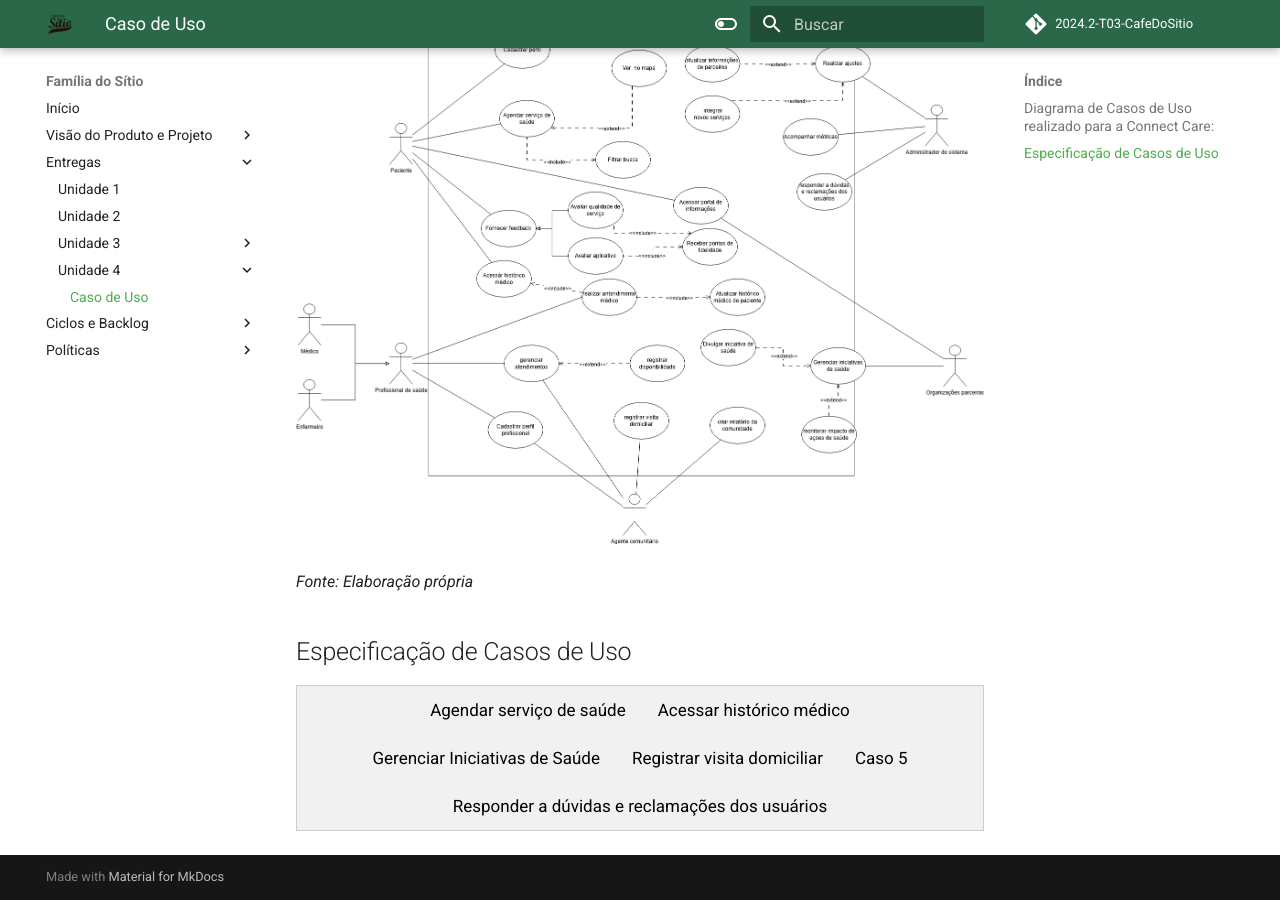
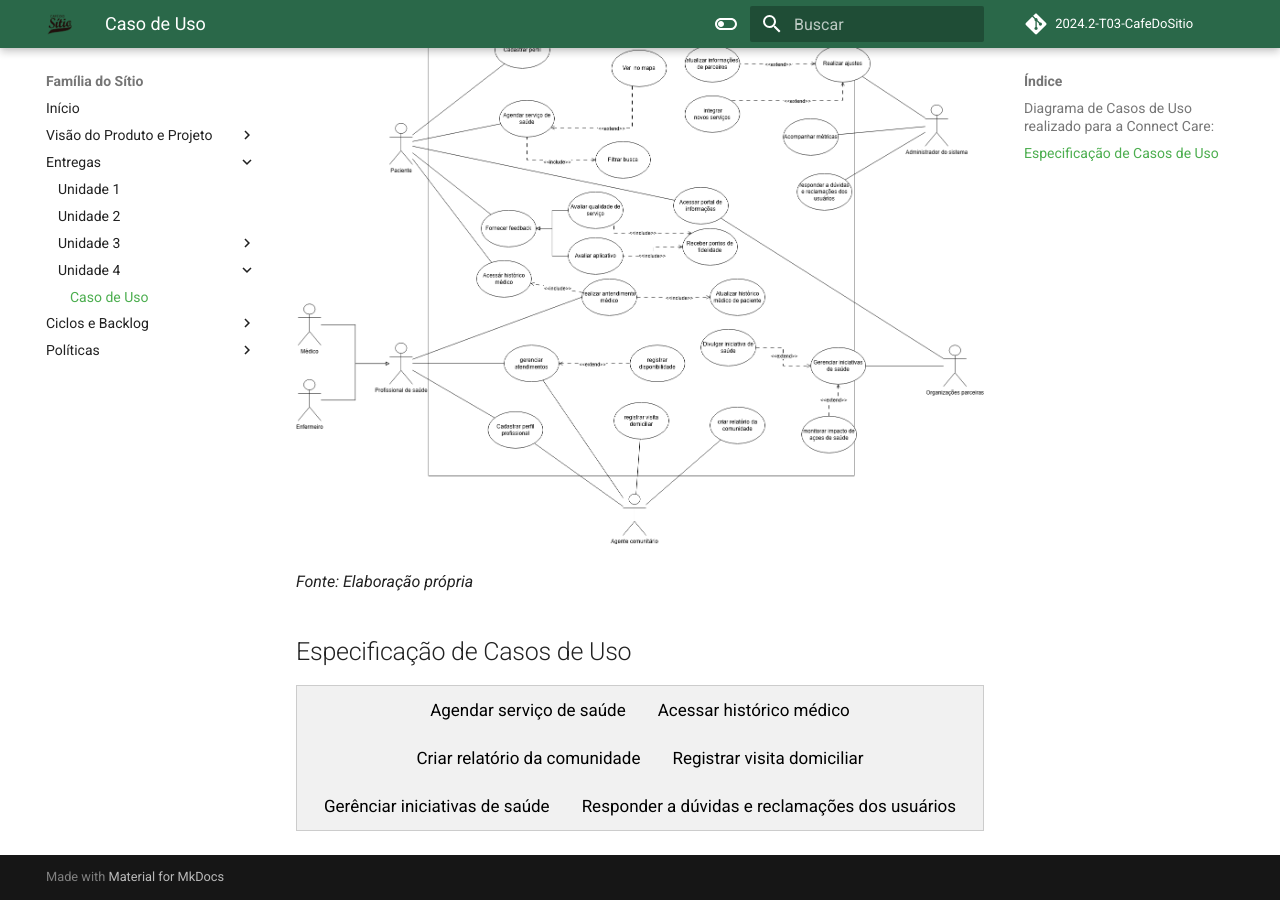
Before and after one commit to mdsreq-fga-unb/2024.2-T03-CafeDoSitio, an MkDocs documentation site: the page built from docs/sections/5-entregas/Unidade4/casoDeUso.md, in a window 1280 px wide and 900 px high, scrolled down 699 px. Built offline with MkDocs 1.6.1 and Material for MkDocs 9.7.7, drawn with Linux system fonts in a browser that asks for light colours; comment, search, counter and statistics services are not loaded; some of the changed lines change nothing that is shown.

Commit message:
docs: arruma a versão do caso de uso

```diff
--- a/docs/sections/5-entregas/Unidade4/casoDeUso.md
+++ b/docs/sections/5-entregas/Unidade4/casoDeUso.md
@@ -28,9 +28,9 @@
 <div class="tab">
   <button class="tablinks" onclick="openTab(event, 'Agendar')">Agendar serviço de saúde</button>
   <button class="tablinks" onclick="openTab(event, 'X')">Acessar histórico médico</button>
-  <button class="tablinks" onclick="openTab(event, 'Y')">Gerenciar Iniciativas de Saúde</button>
+  <button class="tablinks" onclick="openTab(event, 'Y')">Criar relatório da comunidade</button>
   <button class="tablinks" onclick="openTab(event, 'Registrar_visita_domiciliar')">Registrar visita domiciliar</button>
-  <button class="tablinks" onclick="openTab(event, 'A')">Caso 5</button>
+  <button class="tablinks" onclick="openTab(event, 'A')">Gerênciar iniciativas de saúde</button>
   <button class="tablinks" onclick="openTab(event, 'ResponderDuvidas')">Responder a dúvidas e reclamações dos usuários</button>
 </div>
 
@@ -244,22 +244,23 @@
 
   <h3>4. Fluxo Básico (FB)</h3>
   <ol>
-  <li>O paciente seleciona a opção "Histórico Médico" no menu principal.</li>
-  <li>O sistema solicita os critérios de busca (período, tipo de registro, etc.).</li>
-  <p>Se não estiver autenticado, o sistema redireciona para a tela de login. [FE01 - Falha na autenticação]<p>
-  <li>O paciente insere os critérios desejados.</li>
-  <p>Se os critérios não forem preenchidos, o sistema exibe uma mensagem de erro e solicita a inserção dos dados. [FE03 - Informações obrigatórias não preenchidas]<p>
-  <p>O sistema valida os critérios de busca. [RN01 - Controle de acesso]<p>
-  <li>O sistema garante que apenas pacientes autenticados ou profissionais de saúde autorizados possam acessar os dados.</li>
-  <p>O sistema exibe a lista de registros correspondentes. [FA01 - Sem registros encontrados]</p>
-  <li>Se não houver registros para os critérios informados, o sistema exibe uma mensagem e permite a inserção de novos critérios.</li>
-  <li>O paciente seleciona um registro específico para visualizar os detalhes.</li>
-  <p>O sistema apresenta as informações do registro, incluindo data, diagnóstico, prescrições e anotações. [RN02 - Segurança e privacidade]<p>
-  <li>Os dados são protegidos conforme a LGPD, garantindo acesso apenas a usuários autorizados.</li>
-  <p>O paciente pode baixar ou imprimir o registro. [RN03 - Disponibilidade dos registros]<p>
-  <li>O sistema garante que os registros estejam acessíveis e armazenados de forma segura.</li>
-  <li>O caso de uso é encerrado.</li>
-</ol>
+      <li>1. O paciente seleciona a opção "Histórico Médico" no menu principal.</li>
+      <li>2. O sistema solicita os critérios de busca (período, tipo de registro, etc.).</li>
+      <li>Se não estiver autenticado, o sistema redireciona para a tela de login.>
+      <li>3. O sistema solicita os critérios de busca (período, tipo de registro, etc.).</li>
+      <li>4. O paciente insere os critérios desejados. [FE03 - Informações obrigatórias não preenchidas]</li>
+      <li>Se os critérios não forem preenchidos, o sistema exibe uma mensagem de erro e solicita a inserção dos dados.</li>
+      <li>5. O sistema valida os critérios de busca. [RN01 - Controle de acesso]</li>
+      <li>O sistema garante que apenas pacientes autenticados ou profissionais de saúde autorizados possam acessar os dados.</li>
+      <li>6. O sistema exibe a lista de registros correspondentes. [FA01 - Sem registros encontrados]</li>
+      <li>Se não houver registros para os critérios informados, o sistema exibe uma mensagem e permite a inserção de novos critérios.</li>
+      <li>7. O paciente seleciona um registro específico para visualizar os detalhes.</li>
+      <li>8. O sistema apresenta as informações do registro, incluindo data, diagnóstico, prescrições e anotações. [RN02 - Segurança e privacidade]</li>
+      <li>Os dados são protegidos conforme a LGPD, garantindo acesso apenas a usuários autorizados.</li>
+      <li>9. O paciente pode baixar ou imprimir o registro. [RN03 - Disponibilidade dos registros]</li>
+      <li>O sistema garante que os registros estejam acessíveis e armazenados de forma segura.</li>
+      <li>10. O caso de uso é encerrado.</li>
+  </ol>
 
   <h3>5. Fluxo Alternativo (FA)</h3>
   <h4>FA01 -  Sem registros encontrados</h4>
@@ -277,19 +278,12 @@
   <h3>6. Fluxo de Exceção (FE)</h3>
   <h4>FE01 - Falha na autenticação</h4>
   <p>Se o paciente ou profissional não estiver autenticado, o sistema redireciona para a tela de login.</p>
-  <p>Regra de Negócio Associada: RN01 - Controle de acesso: Apenas pacientes autenticados podem acessar seu histórico médico, e profissionais de saúde precisam de permissão expressa do paciente.</p>
 
   <h4>FE02 - Erro no carregamento dos registros</h4>
   <p>Se houver falha na exibição do histórico, o sistema informa o erro e solicita uma nova tentativa.</p>
-  <p>Regra de Negócio Associada: RN03 - Disponibilidade dos registros: O sistema deve garantir que os registros estejam acessíveis e armazenados de forma segura.</p>
 
   <h4>FE03 - Informações obrigatórias não preenchidas</h4>
   <p>Se o paciente não preencher os critérios de busca, o sistema impede o avanço e solicita a inserção dos dados.</p>
-  <p>Regra de Negócio Associada: RN01 - Controle de acesso: Apenas pacientes autenticados podem acessar seu histórico médico. O sistema garante que as informações mínimas necessárias para o acesso ao histórico sejam fornecidas.</p>
-
-  <h4>FE04 - Violação de segurança ou acesso não autorizado</h4>
-  <p>Descrição: Se um usuário tentar acessar dados sem permissão ou realizar uma ação não autorizada, o sistema impede a ação e informa sobre a violação.</p>
-  <p>Regra de Negócio Associada: RN02 - Segurança e privacidade: Os dados do histórico devem ser protegidos conforme a LGPD, garantindo acesso apenas a usuários autorizados.</p>
 
   <h3>7. Regras de Negócio (RN)</h3>
 
@@ -450,10 +444,16 @@
           <td>1.1</td>
       </tr>
       <tr>
+          <td>10/02/2025</td>
+          <td>Arthur Suares</td>
+          <td>Adicionando regras de negócio ao fluxo base</td>
+          <td>1.2</td>
+      </tr>
+      <tr>
           <td>09/02/2025</td>
           <td>Arthur Suares</td>
           <td>Revisão do documento</td>
-          <td>1.2</td>
+          <td>1.3</td>
       </tr>
   </table>
 
@@ -480,15 +480,14 @@
       <ul>
         <li>Consultar pacientes</li>
         <li>Registrar novo paciente [FA01]</li>
-        <li>Emergência [FA02]</li>
+        <li>Emergência [FA02] [RN03]</li>
       </ul>
       <li>O sistema exibe uma lista de pacientes cadastrados ou permite a busca por nome, CPF ou endereço.</li>
       <li>O agente seleciona o paciente visitado.</li>
-      <li>O sistema exibe o prontuário digital do paciente, incluindo informações médicas anteriores.</li>
-      <li>O agente insere os dados da visita, como sintomas observados, condições do paciente e orientações fornecidas.</li>
-      <li>Se necessário, o agente pode registrar encaminhamentos para unidades de saúde ou solicitar exames complementares.</li>
+      <li>O sistema exibe o prontuário digital do paciente, incluindo informações médicas anteriores. [RN01]</li>
+      <li>O agente insere os dados da visita, como sintomas observados, condições do paciente e orientações fornecidas. [RN04]</li>
       <li>O agente confirma o registro da visita.</li>
-      <li>O sistema armazena os dados no prontuário digital do paciente e gera um relatório para acompanhamento.</li>
+      <li>O sistema armazena os dados no prontuário digital do paciente e gera um relatório para acompanhamento. [RN02]</li>
       <li>O agente recebe uma confirmação da operação bem-sucedida.</li>
       <li>O caso de uso se encerra</li>
   </ol>
@@ -528,7 +527,7 @@
   <h4>RN03 - Registro de emergência</h4>
   <p>Caso uma emergência seja identificada, o agente deve registrar a ocorrência e acionar os serviços apropriados antes de concluir o registro da visita, conforme o fluxo alternativo [FA02].</p>
 
-  <h4>RN02 - O registro da visita deve conter informações obrigatórias</h4>
+  <h4>RN04 - O registro da visita deve conter informações obrigatórias</h4>
   <p>Para que o registro seja concluído, os campos obrigatórios (como sintomas observados, condições do paciente e orientações fornecidas) devem estar preenchidos.</p>
 
   <h3>8. Pós-Condições</h3>
@@ -554,134 +553,140 @@
   </ol>
 </div>
 
-
-
-
-
 <div id="A" class="tabcontent">
-<h2>UC - Realizar Pré-Agendamento</h2>
+<h2>UC - Gerenciar iniciativas de saúde</h2>
 
   <h3>Especificação de Caso de Uso</h3>
   <h3>Histórico de Revisão</h3>
   <table>
-      <tr>
+    <tr>
           <th>Data</th>
           <th>Autor</th>
           <th>Modificações</th>
           <th>Versão</th>
-      </tr>
-      <tr>
-          <td>24/04/2022</td>
-          <td>Laís Portela</td>
+    </tr>
+    <tr>
+          <td>10/02/2025</td>
+          <td>João Pedro</td>
           <td>Adicionando caso de uso no documento</td>
           <td>1.0</td>
-      </tr>
-      <tr>
-          <td>26/04/2022</td>
-          <td>Laís Portela</td>
-          <td>Revisão do documento</td>
-          <td>1.1</td>
-      </tr>
-      <tr>
-          <td>26/04/2022</td>
-          <td>Laís Portela</td>
-          <td>Alterações no fluxo básico e outros</td>
-          <td>1.2</td>
-      </tr>
-      <tr>
-          <td>26/04/2022</td>
-          <td>Laís Portela</td>
-          <td>Adição de regra de negócio</td>
-          <td>1.3</td>
-      </tr>
+    </tr>
+    <tr>
+        <td>10/02/2025</td>
+        <td>João Pedro</td>
+        <td>Correções de erros gramaticais</td>
+        <td>1.1</td>
+    </tr>
+
   </table>
 
   <h3>1. Breve Descrição</h3>
-  <p>Este caso de uso é utilizado pelos clientes para fazer o pré-agendamento do animal, bem como escolher os serviços prestados e meios de pagamento.</p>
+  <p>Este caso de uso permite que as organizações parceiras registrem, divulguem e monitorem iniciativas de saúde na plataforma ConnectCare.</p>
 
   <h3>2. Atores</h3>
   <ul>
-      <li>2.1 Cliente que deseja hospedar o seu animal em um hotel para pets.</li>
-      <li>2.2 Funcionário que trabalha no hotel para animais e deseja aprovar agendamentos e definir serviços de forma virtual.</li>
+      <li>2.1 Organizações Parceiras (ONGs, hospitais e instituições governamentais)</li>
   </ul>
 
   <h3>3. Condições Prévias</h3>
   <ul>
-      <li>3.1 Cliente fez login.</li>
-      <li>3.2 Cliente cadastrou pelo menos um animal.</li>
+      <li>3.1 A organização parceira deve estar cadastrada e autenticada na plataforma.</li>
   </ul>
 
   <h3>4. Fluxo Básico (FB)</h3>
   <ol>
-      <li>O cliente seleciona a opção "hospedar pet".</li>
-      <li>O cliente seleciona o animal desejado.</li>
-      <li>O cliente digita as datas desejadas (RN04).</li>
-      <li>O sistema faz a validação da data (FE01, FE02, FE03, RN01).</li>
-      <li>O sistema mostra o valor da hospedagem (RN01).</li>
-      <li>O sistema solicita informações complementares do animal.</li>
-      <li>O cliente confirma o pré-agendamento (RN02).</li>
-      <li>O sistema verifica se o cliente deseja escolher algum serviço ou definir a forma de pagamento (FA01, FA02, FA03).</li>
+      <li>A organização parceira acessa a plataforma ConnectCare.</li>
+      <li>A organização seleciona a opção "Gerenciar Iniciativas de Saúde".</li>
+      <li>O sistema apresenta as seguintes opções:<br>
+        - Cadastrar<br>
+        - Visualizar [FA01]<br>
+        - Editar [FA02]<br>
+        - Excluir [FA03]<br>
+        - Monitorar [FA04]</li>
+      <li>A organização seleciona a opção "Cadastrar".</li>
+      <li>A organização preenche os detalhes de uma nova iniciativa, incluindo: </br>
+       - Tipo de iniciativa [RN01] [FE01];</br>
+       - Público-alvo [RN01] [FE01]; </br>
+       - Localização;</br>
+       - Data inicial e final da iniciativa. [RN02] [RN03] [RN04] [FE02]</br>
+      </li>
+      <li>O sistema valida as informações e registra a iniciativa.</li>
+      <li>O sistema redireciona a organização para a página da iniciativa.</li>
+      <li>O caso de uso é encerrado.</li>
   </ol>
 
   <h3>5. Fluxo Alternativo (FA)</h3>
-  <h4>FA01 - Selecionar Serviços</h4>
+  <h4>FA01 - Editar iniciativa</h4>
+  <p>No passo 4 do fluxo básico, a organização seleciona a opção "Editar"</p>
   <ol>
-      <li>O cliente seleciona "Serviços".</li>
-      <li>O cliente escolhe quais serviços deseja.</li>
-      <li>O cliente salva as informações (RN03).</li>
-      <li>O sistema emite uma mensagem de sucesso.</li>
+      <li>A organização seleciona a iniciativa em que deseja realizar alguma alteração.</li>
+      <li>A organização edita os detalhes registrados na criação ou na última edição da iniciativa selecionada.[RN01] [RN02] [RN03] [RN04] [FE01]</li>
+      <li>O sistema valida as informações e registra a iniciativa.</li>
+      <li>O sistema redireciona a organização para a página da iniciativa.</li>
+      <li>O caso de uso é encerrado.</li>
   </ol>
 
-  <h4>FA02 - Selecionar Pagamento</h4>
+  <h4>FA02 - Excluir iniciativa </h4>
+  <p>No passo 4 do fluxo básico, a organização seleciona a opção "Excluir"</p>
   <ol>
-      <li>O cliente seleciona "Pagamento".</li>
-      <li>O cliente escolhe qual será o seu meio de pagamento.</li>
-      <li>O sistema mostra o valor total.</li>
-      <li>O cliente salva sua opção (RN03).</li>
-      <li>O sistema emite uma mensagem de sucesso.</li>
+      <li>A organização seleciona a iniciativa que deseja excluir.</li>
+      <li>A organização escreve o nome da iniciativa em um campo de texto dedicado à confirmação da exclusão da iniciativa. </li>
+      <li>A organização recebe uma confirmação visual de que a iniciativa foi excluída com sucesso</li>
+      <li>O caso de uso é encerrado</li>
   </ol>
 
-  <h4>FA03 - Sair do Pré-Agendamento</h4>
-  <p>O cliente decide finalizar o pré-agendamento, após a conclusão do fluxo básico.</p>
+  <h4>FA03 - Visualizar iniciativa </h4>
+  <p>No passo 4 do fluxo básico, a organização seleciona a opção "Visualizar"</p>
+  <ol>
+      <li>A organização seleciona a iniciativa que deseja visualizar.</li>
+      <li>O sistema redireciona a organização para a página da iniciativa.</li>
+      <li>O caso de uso é encerrado.</li>
+  </ol>
+  <h4>FA04 - Monitorar iniciativa </h4>
+  <p>No passo 4 do fluxo básico, a organização seleciona a opção "Monitorar"</p>
+  <ol>
+      <li>A organização seleciona a iniciativa que deseja visualizar as estatísticas.</li>
+      <li>O sistema redireciona a organização para uma página com o relatório da iniciativa, onde é possível visualizar a quantidade de participantes e as avaliaçoes de cada participante.</li>
+      <li>O caso de uso é encerrado.</li>
+  </ol>
 
   <h3>6. Fluxo de Exceção (FE)</h3>
-  <h4>FE01 - Data de entrada maior que a de saída</h4>
-  <p>"A data de entrada deve ser maior que a de saída". O caso de uso retorna ao passo 4.3 do FB.</p>
+  <h4>FE01 - Quantidade inválida de caracteres </h4>
+  <p>Nos pontos 5 do fluxo básico e 2 do fluxo alternativo 01, se a quantidade de caracteres não respeitar a RN01, o sistema informa que a quantidade de caracteres é inválida e retorna ao ponto 4 e 1, dependendo de onde foi chamado.</p>
 
-  <h4>FE02 - Data anterior à atual</h4>
-  <p>"As datas devem ser maiores que a de hoje". O caso de uso retorna ao passo 4.3 do FB.</p>
-
-  <h4>FE03 - Data com mais de um ano à frente</h4>
-  <p>"As datas não devem ser de mais de um ano". O caso de uso retorna ao passo 4.3 do FB.</p>
-
-  <h4>FE04 - Cliente não digitou as informações necessárias</h4>
-  <p>O sistema impedirá que o cliente avance para o próximo passo caso as informações estejam incompletas.</p>
+  <h4>FE02 - Data de iniciativa inválida</h4>
+  <p>Nos pontos 5 do fluxo básico e 2 do fluxo alternativo 01, se as datas inicial e final da iniciativa não respeitarem a RN02, RN03 e RN04, o sistema informa que as datas estão inválidas e retorna ao ponto 4 e 1, dependendo de onde foi chamado.</p>
 
   <h3>7. Regras de Negócio (RN)</h3>
-  <h4>RN01 - Valor do Pré-Agendamento</h4>
-  <p>O valor da hospedagem depende do peso do animal e dos dias agendados. Para que o valor seja mostrado, os campos "Pet", "Entrada" e "Saída" devem estar preenchidos.</p>
+  <h4>RN01 - Quantidade de caracteres </h4>
+  <p>Tanto tipo de iniciativa quanto público alvo devem conter entre 5 e 100 caracteres.</p>
 
-  <h4>RN02 - Validação dos Dados</h4>
-  <p>Para que o sistema realize o pré-agendamento, é necessário que os passos 4.2 e 4.3 estejam preenchidos corretamente, e que o sistema valide o passo 4.4.</p>
+  <h4>RN02 - Data inicial no cadastro de uma iniciativa</h4>
+  <p>A data inicial da iniciativa não deve ser anterior ao dia do cadastro.</p>
 
-  <h4>RN03 - Campo Preenchido</h4>
-  <p>Para que o sistema confirme as informações, elas não devem ser nulas.</p>
+  <h4>RN03 - Data inicial na atualização de uma iniciativa</h4>
+  <p>A data inicial da iniciativa só pode ser atualizada se a data do dia atual for anterior a data de início da iniciativa.</p>
 
-  <h4>RN04 - Validação das Datas</h4>
-  <p>As datas preenchidas devem seguir os seguintes critérios:</p>
+  <h4>RN04 - Data final no cadastro e atualização de uma iniciativa</h4>
+  <p>A data inicial da iniciativa deve ser anterior à data final em pelo menos uma hora.</p>
+
+  <h3>8. Pós-Condições</h3>
   <ul>
-      <li>Ser posteriores ou iguais ao dia atual.</li>
-      <li>Ser de até um ano após o dia atual.</li>
-      <li>A data de entrada não pode ser posterior à data de saída.</li>
+    <li>Ao final deste caso de uso, a iniciativa cadastrada/atualizada deve ser divulgada para a comunidade.</li>
   </ul>
 
-  <h3>8. Pós-Condições</h3>
-  <p>Pós-Condições</p>
-
   <h3>9. Ponto de Extensão</h3>
-  <p>Ponto de Extensão</p>
+    <ol>
+    <li>PE01 - Divulgar iniciativa de saúde
+    <p>Local do ponto de extensão: após o cadastro da iniciativa</p>
+    <p>Descrição: Extensão em "Gerenciar Iniciativas de Saúde" para permitir a promoção das iniciativas por meio de redes sociais e notificações personalizadas.</p>
+    </li>
+    <li>PE02 - Melhorar impacto de ações de saúde
+    <p>Local do ponto de extensão: após a participação dos participantes na iniciativa</p>
+    <p>Descrição: Extensão para incluir a geração de métricas detalhadas sobre o impacto da iniciativa, como número de atendimentos realizados e feedback dos participantes.</p>
+    </li>
+    </ol>
 </div>
-
 
 <div id="ResponderDuvidas" class="tabcontent">
 
@@ -728,9 +733,9 @@
   <h3>4. Fluxo Básico (FB)</h3>
   Esse caso de uso é iniciado quando um usuário externo registra uma dúvida ou reclamação.
   <ol>
-      <li>O usuário externo acessa a plataforma e registra uma dúvida ou reclamação.</li>
+      <li>O usuário externo acessa a plataforma e registra uma dúvida ou reclamação.[FE01][RN02]</li>
       <li>O sistema armazena a solicitação e a disponibiliza para o Administrador do Sistema.</li>
-      <li>O Administrador acessa a interface de administração e visualiza as dúvidas e reclamações pendentes.</li>
+      <li>O Administrador acessa a interface de administração e visualiza as dúvidas e reclamações pendentes.[FE03][RN03]</li>
       <li>O Administrador escolhe uma das seguintes ações:
         <br> - Responder a solicitação [FA01];
         <br> - Encaminhar para outro setor [FA02];
@@ -746,7 +751,7 @@
   <ol>
       <li>O Administrador seleciona uma solicitação.</li>
       <li>O sistema exibe os detalhes da solicitação (tipo, data, usuário e descrição).</li>
-      <li>O Administrador insere e confirma a resposta. [FE01][FE02]</li>
+      <li>O Administrador insere e confirma a resposta. [FE01][FE02][RN02]</li>
       <li>O sistema registra a resposta e notifica o usuário externo.</li>
   </ol>
 
@@ -755,7 +760,7 @@
       <li>O Administrador escolhe encaminhar a solicitação.</li>
       <li>O sistema exibe a lista de setores disponíveis.</li>
       <li>O Administrador seleciona um setor e adiciona um comentário opcional.</li>
-      <li>O Administrador confirma o encaminhamento. [FE03]</li>
+      <li>O Administrador confirma o encaminhamento. [FE03][RN03]</li>
       <li>O sistema transfere a solicitação e notifica o setor responsável.</li>
   </ol>
 
```
